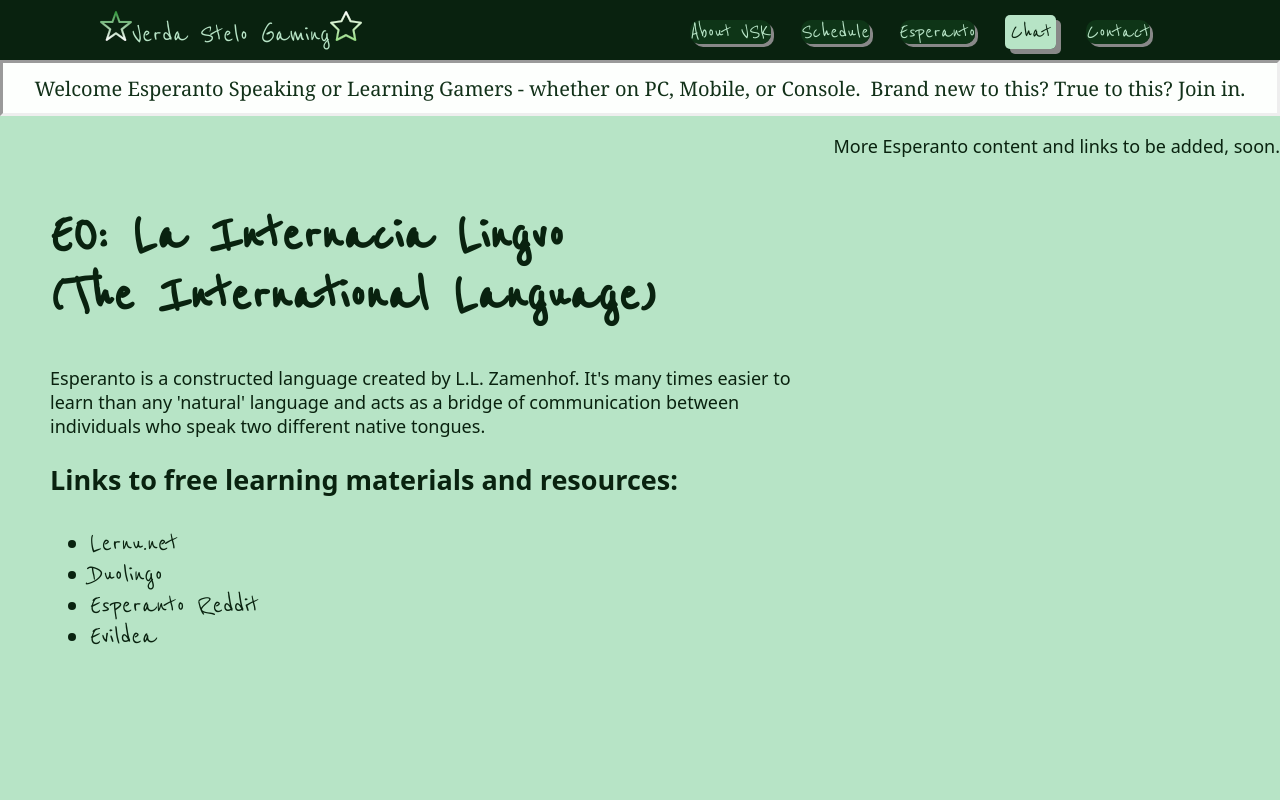
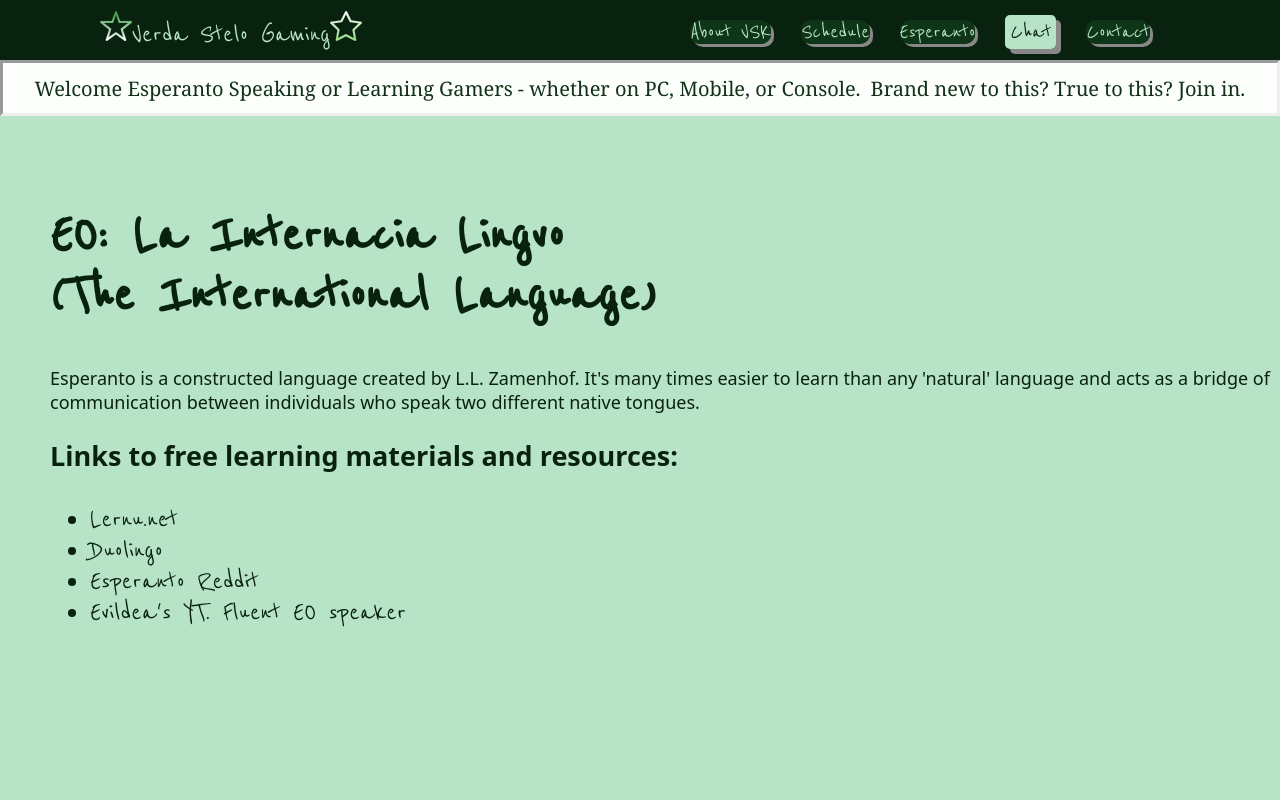
Before and after one commit to akronborn/vsg, a Next.js app: page /esperanto in a window 1280 px wide. Shown: the top 800 px of the page. Built offline with nearby package versions, Linux system fonts and the light colour scheme.

Commit message:
changed star location

```diff
--- a/pages/esperanto.jsx
+++ b/pages/esperanto.jsx
@@ -9,7 +9,9 @@
     <Link href="http://lernu.net">Lernu.net</Link>,
     <Link href="https://www.duolingo.com">Duolingo</Link>,
     <Link href="https://www.reddit.com/r/Esperanto/">Esperanto Reddit</Link>,
-    <Link href="https://www.youtube.com/watch?v=UU0TCz9DwXs">Evildea</Link>,
+    <Link href="https://www.youtube.com/watch?v=UU0TCz9DwXs">
+      Evildea's YT. Fluent EO speaker
+    </Link>,
   ];
 
   return (
@@ -40,10 +42,7 @@
               <li key={link}>{link}</li>
             ))}
           </ul>
-        </div>{" "}
-        <p className={styles.blurb}>
-          More Esperanto content and links to be added, soon.
-        </p>
+        </div>
       </div>
       <div className={styles.card}>
         <Image
```
